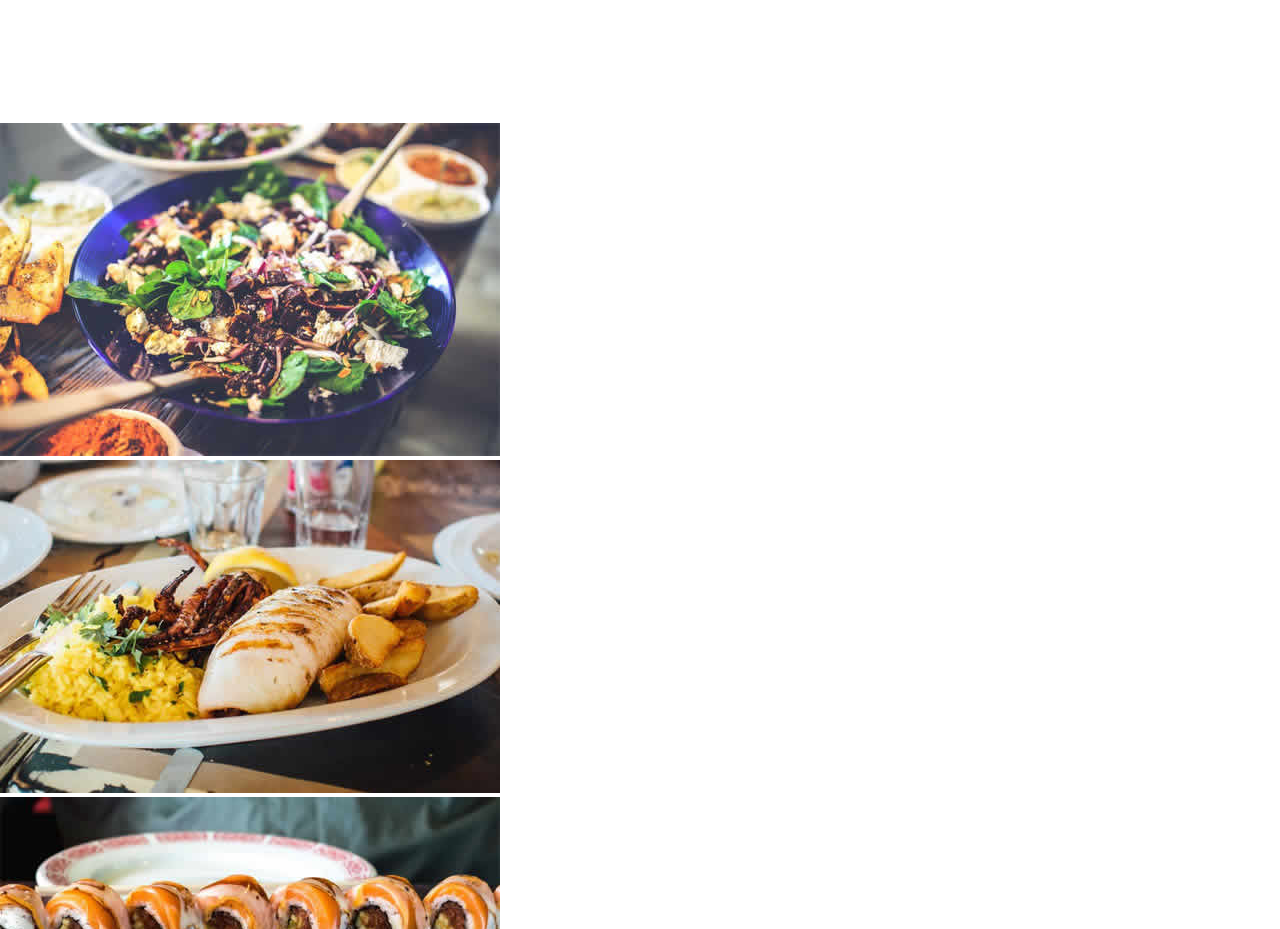
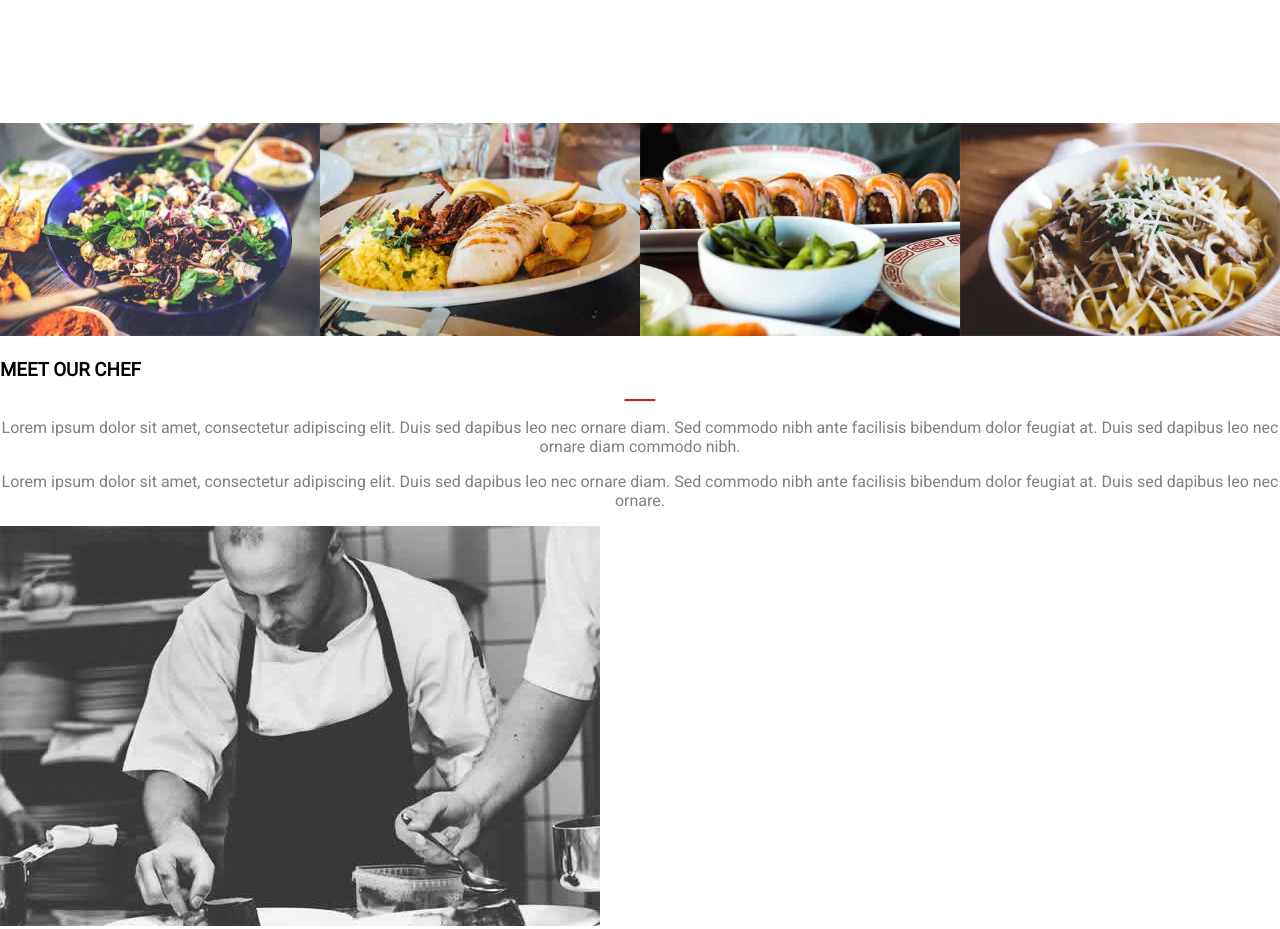
Before and after one commit to cepuii/Restaurant-website-aditional, a plain HTML site: page index.html in a window 1280 px wide. Shown: the part 2280-3209 px from the top of the page. Drawn offline with Linux system fonts and the light colour scheme; a web font is replaced by a local one.

Commit message:
Add styles for all gallery-section

```diff
--- a/css/styles.css
+++ b/css/styles.css
@@ -129,3 +129,15 @@ margin: 20px;
 .price{
     text-align: end;
 }
+.gallery-section{
+    display: flex;
+}
+.gallery-item{
+    flex: 0 0 25%;
+    padding: 0;
+    box-sizing: border-box;
+}
+.gallery-item img{
+    max-width: 100%;
+    height: auto;
+}
```
